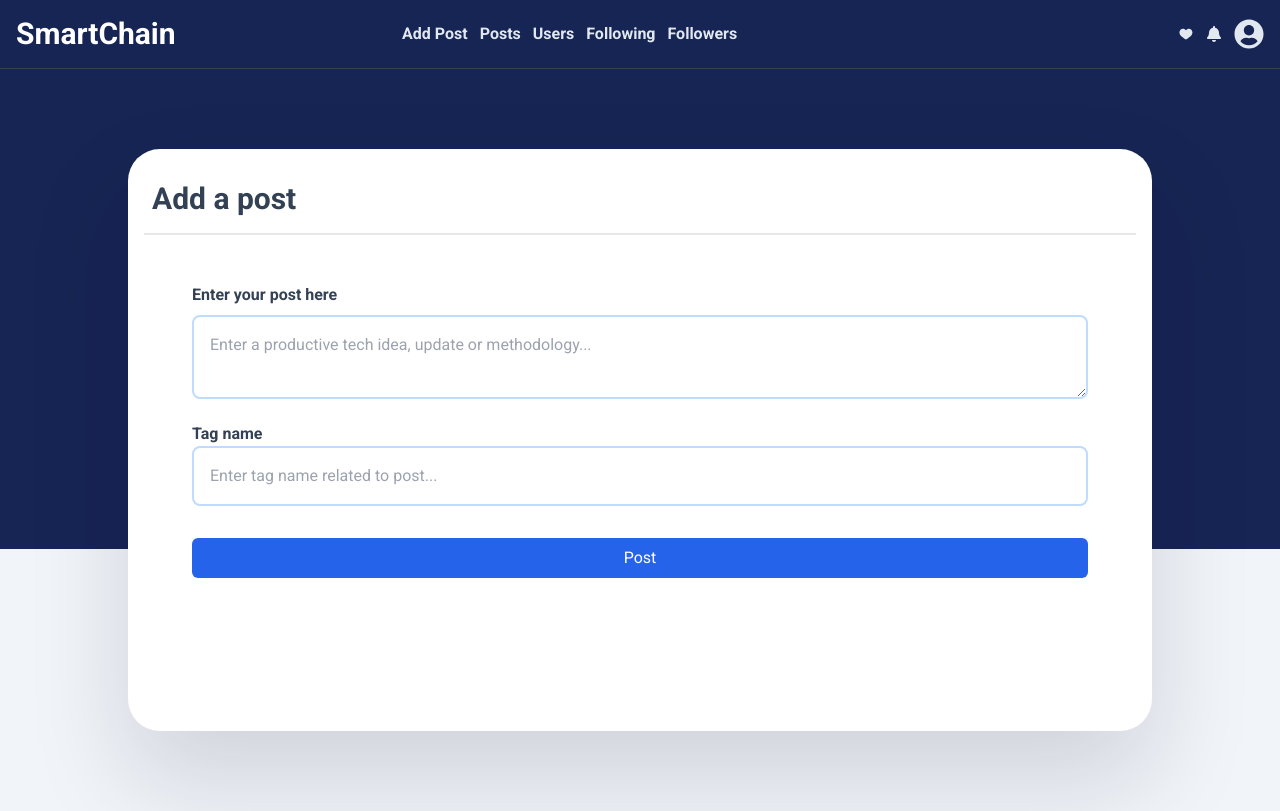
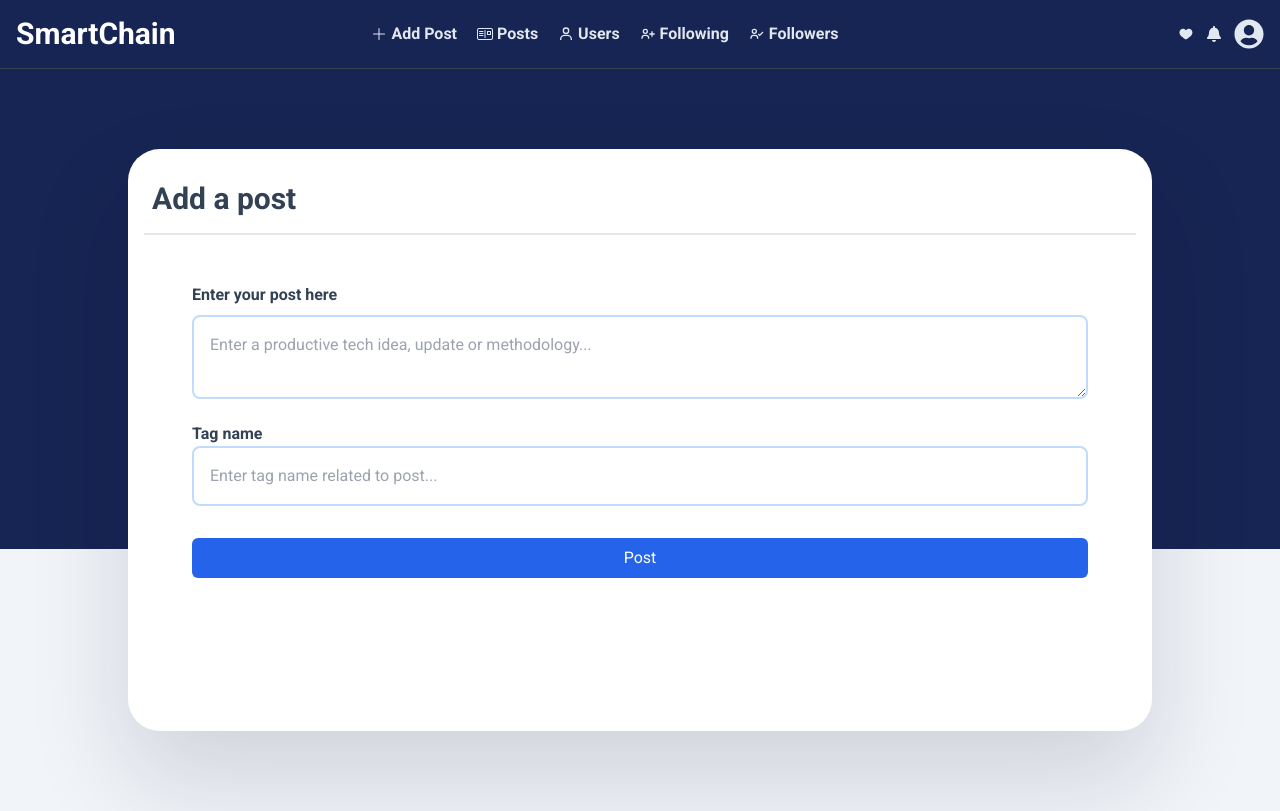
Before and after one commit to XecellencWeb/spark--forum, a React (Vite) app: page / in a window 1280 px wide. Built offline with nearby package versions, Linux system fonts and the light colour scheme.

Commit message:
Add files via upload

```diff
--- a/src/components/navbar.tsx
+++ b/src/components/navbar.tsx
@@ -1,29 +1,56 @@
+import { useState } from "react";
+import { BiUser, BiUserCheck, BiUserPlus } from "react-icons/bi";
+import { BsPostcard } from "react-icons/bs";
 import { FaBell } from "react-icons/fa";
 import { FaUserCircle } from "react-icons/fa";
+import { PiPlus } from "react-icons/pi";
 import { TiHeartFullOutline } from "react-icons/ti";
 import { Link } from "react-router-dom";
 
 const NavBar = () => {
+ const [navbarClosed, setNavbarClosed] = useState(true)
+
   return (
     <>
       <div className="bg-blue-950 p-4 border-b border-gray-700">
         <div className="container mx-auto flex gap-3 items-center">
-          <a href="/" className="text-3xl font-bold text-white">
+          <Link to="/" className="text-3xl font-bold text-white">
             SmartChain
-          </a>
+          </Link>
 
-          <div className="flex mx-auto gap-3 text-slate-200 font-semibold max-md:hidden">
-            <Link to='/'>Add Post</Link>
-            <Link to='/post'>Posts</Link>
-            <Link to='/users'>Users</Link>
-            <Link to='/following'>Following</Link>
-            <Link to='/followers'>Followers</Link>
+          <div className={`flex mx-auto gap-5 text-slate-200 font-semibold max-lg:fixed left-0 max-lg:inset-y-0 max-lg:text-gray-500 max-lg:bg-white max-lg:p-10 z-10 max-lg:flex-col max-lg:shadow-lg icon-links ${navbarClosed && 'max-lg:-translate-x-full max-lg:opacity-0'} transition-all`}>
+
+          <div className="flex gap-3 text-blue-950 items-center mr-auto lg:hidden">
+            <Link to='/favourite'><TiHeartFullOutline /></Link>
+            <Link to='/notifications'><FaBell /></Link>
+          </div>
+          <hr className="mb-8"/>
+          <div className="lg:hidden">
+          <Link to='/profile'><FaUserCircle /> Profile</Link>
+          </div>
+            <Link to='/'><PiPlus/> Add Post</Link>
+            <Link to='/post'><BsPostcard/> Posts</Link>
+            <Link to='/users'><BiUser/> Users</Link>
+            <Link to='/following'><BiUserPlus/> Following</Link>
+            <Link to='/followers'><BiUserCheck/> Followers</Link>
+
+            <div className="lg:hidden mt-auto text-3xl font-bold text-blue-700">
+            <Link to="/">
+            SmartChain
+          </Link>
+          </div>
           </div>
 
           <div className="flex gap-3 ml-auto text-slate-200 items-center">
             <Link to='/favourite'><TiHeartFullOutline /></Link>
             <Link to='/notifications'><FaBell /></Link>
+
+            <div className="max-lg:hidden">
             <Link to='/profile'><FaUserCircle size={30} /></Link>
+            </div>
+            <div className={`lg:hidden ${!navbarClosed && 'ring-4 p-1 scale-120 rounded-full'} w-fit flex items-center`}>
+            <button onClick={()=>setNavbarClosed(prev=>!prev)}><FaUserCircle size={30} /></button>
+            </div>
           </div>
         </div>
       </div>
--- a/src/index.css
+++ b/src/index.css
@@ -7,6 +7,7 @@
 
 @layer base{
     body{
+        overflow-x: clip;
         font-family: "Roboto", sans-serif;
         @apply bg-slate-100 text-slate-700;
     }
@@ -17,6 +18,9 @@
 }
 
 @layer utilities{
+    .icon-links  a{
+        @apply flex items-center gap-1;
+    }
     .page-frame{
         @apply rounded-[2rem] max-w-5xl w-full overflow-x-clip mb-20 border-gray-600 mx-auto -mt-[50vh] bg-white;
         box-shadow: rgba(17, 12, 46, 0.15) 0px 48px 100px 0px;
```
